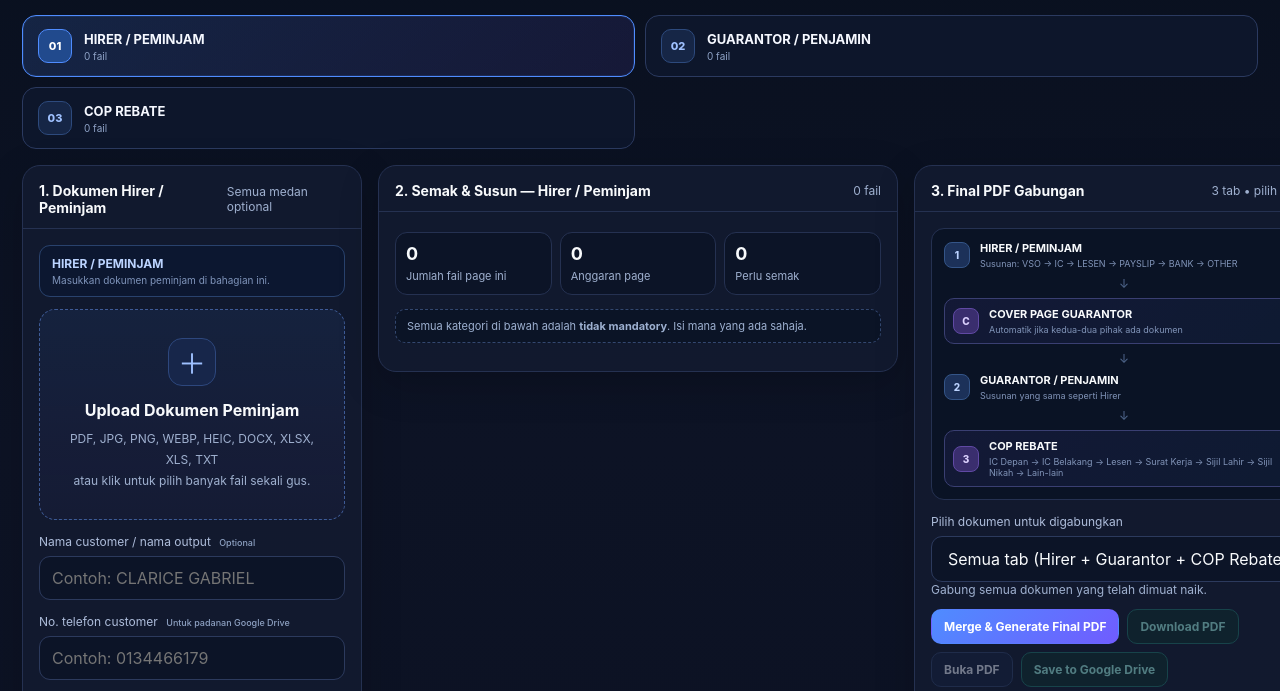
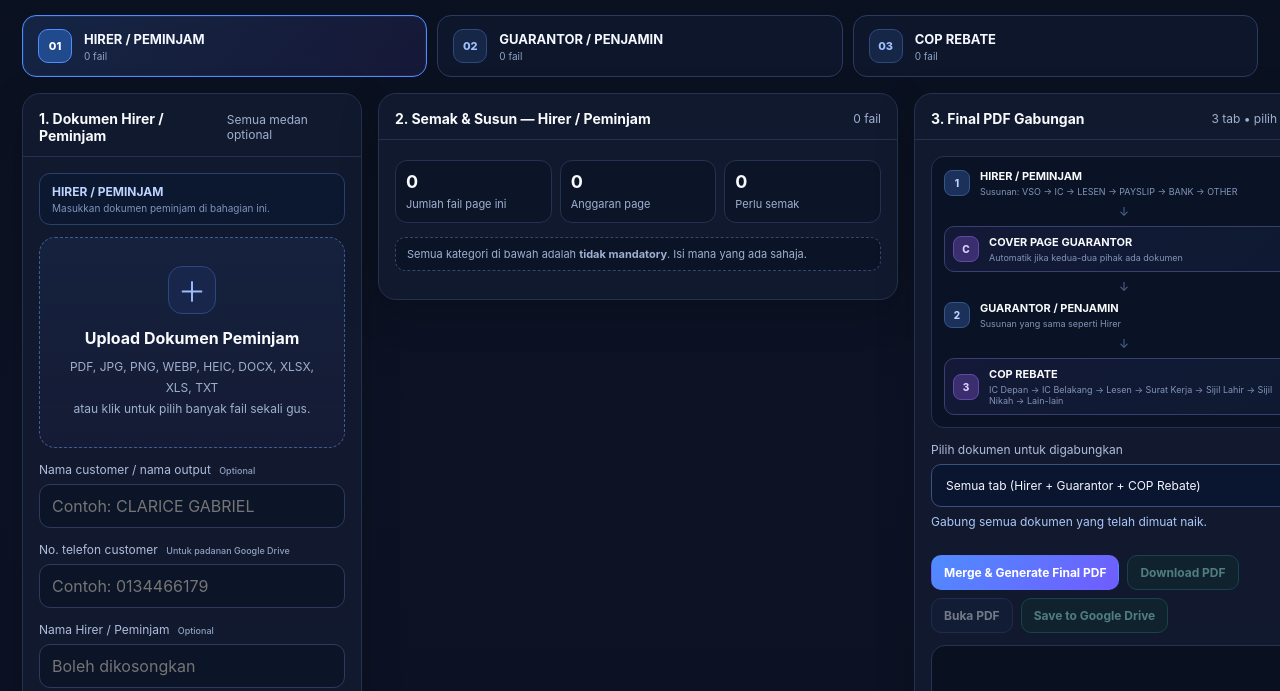
Before and after one commit to sidanarebulan-max/document-pdf-compiler, a website: page index.html in a window 1280 px wide. Shown: the part 79-770 px from the top of the page. Drawn offline with nearby package versions, Linux system fonts and the light colour scheme; a script that the page names is missing.

Commit message:
Add COP Rebate definitions and three-tab layout

```diff
--- a/styles.css
+++ b/styles.css
@@ -71,3 +71,12 @@
 
 /* Pratonton dokumen terus di dalam kad fail */
 .file .source-thumb{width:95px;height:126px;min-width:95px;border:1px solid #365489;border-radius:9px;background:#f4f6fa;padding:2px;cursor:pointer;display:flex;align-items:center;justify-content:center;overflow:hidden;color:#345078;text-align:center}.file .source-thumb img{width:100%;height:100%;object-fit:contain;display:block;background:#fff}.file .source-thumb small{display:block;font-size:8px;font-weight:400;margin-top:5px;color:#789}.file .source-thumb:hover{border-color:#7caaff;box-shadow:0 0 0 2px rgba(87,139,255,.25)}.file .meta{min-width:0}.file .actions{flex-wrap:wrap}@media(max-width:620px){.file .source-thumb{width:72px;height:98px;min-width:72px}.file .actions{gap:4px}}
+
+/* Tiga tab: Peminjam, Penjamin dan COP Rebate */
+.party-tabs{grid-template-columns:repeat(3,minmax(0,1fr))}
+.party-tab{min-width:0}
+.party-tab b{overflow-wrap:anywhere}
+.compile-scope-field{margin:14px 0}
+.compile-scope-field select{display:block;width:100%;background:#0a1530;color:#f3f6ff;border:1px solid #38517f;border-radius:10px;padding:12px 10px;font-size:12px}
+.compile-scope-field .small{padding-top:7px;color:#a9c6f8}
+@media(max-width:800px){.party-tabs{grid-template-columns:1fr}}
```
